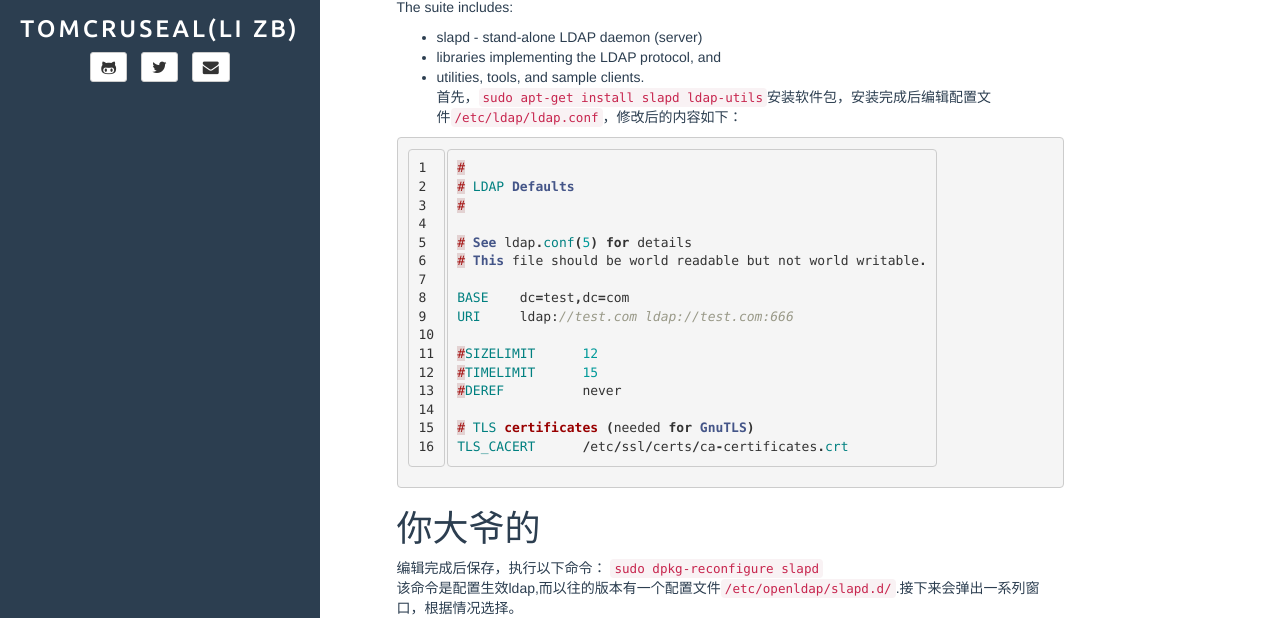
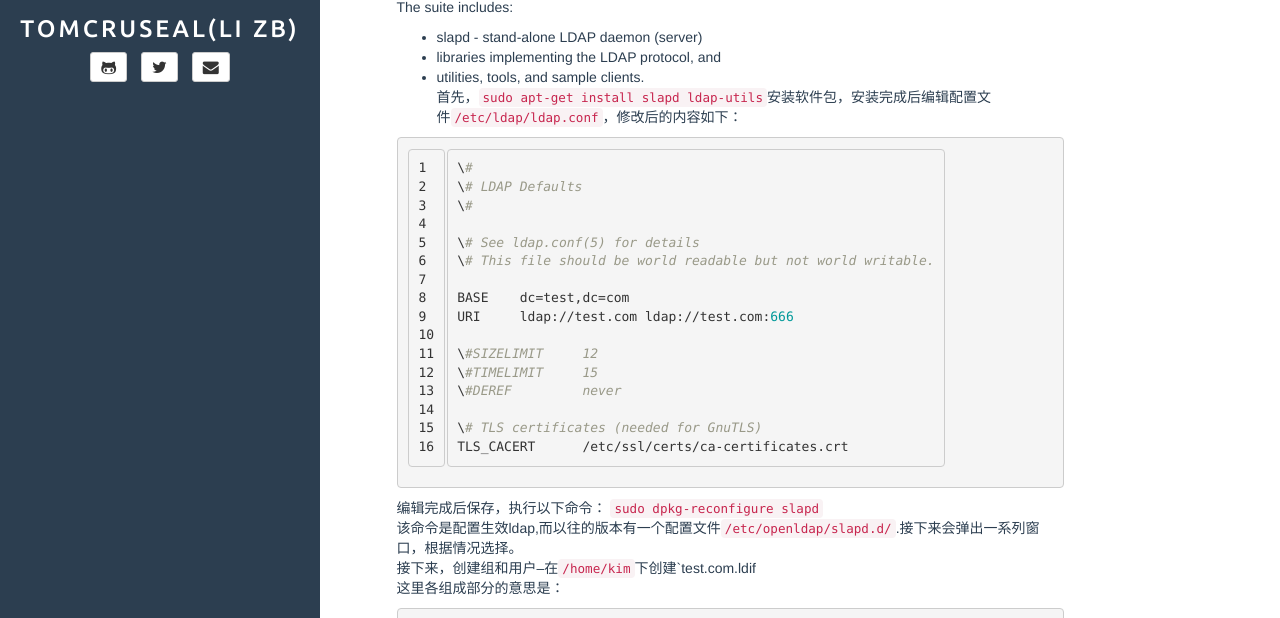
Before and after one commit to Tomcruseal/tomcruseal.github.io, a Jekyll site: the page built from _posts/2016-05-01-c-CAS-openldap.md, in a window 1280 px wide and 900 px high, cut to the strip 282-900 px from the top of the window. Built offline with Jekyll 4.4.1, drawn with Linux system fonts in a browser that asks for light colours; comment, search, counter and statistics services are not loaded.

Commit message:
20160502g

```diff
--- a/_posts/2016-05-01-c-CAS-openldap.md
+++ b/_posts/2016-05-01-c-CAS-openldap.md
@@ -16,25 +16,25 @@
 + libraries implementing the LDAP protocol, and
 + utilities, tools, and sample clients.
 首先，`sudo apt-get install slapd ldap-utils`安装软件包，安装完成后编辑配置文件`/etc/ldap/ldap.conf`，修改后的内容如下：
-{% highlight java linenos %}
-#
-# LDAP Defaults
-#
+{% highlight conf linenos %}
+\#
+\# LDAP Defaults
+\#
 
-# See ldap.conf(5) for details
-# This file should be world readable but not world writable.
+\# See ldap.conf(5) for details
+\# This file should be world readable but not world writable.
 
 BASE	dc=test,dc=com
 URI	ldap://test.com ldap://test.com:666
 
-#SIZELIMIT	12
-#TIMELIMIT	15
-#DEREF		never
+\#SIZELIMIT	12
+\#TIMELIMIT	15
+\#DEREF		never
 
-# TLS certificates (needed for GnuTLS)
+\# TLS certificates (needed for GnuTLS)
 TLS_CACERT	/etc/ssl/certs/ca-certificates.crt
 {% endhighlight %}
-# 你大爷的
+
 编辑完成后保存，执行以下命令：
 `sudo dpkg-reconfigure slapd`
 该命令是配置生效ldap,而以往的版本有一个配置文件`/etc/openldap/slapd.d/`.接下来会弹出一系列窗口，根据情况选择。
```
